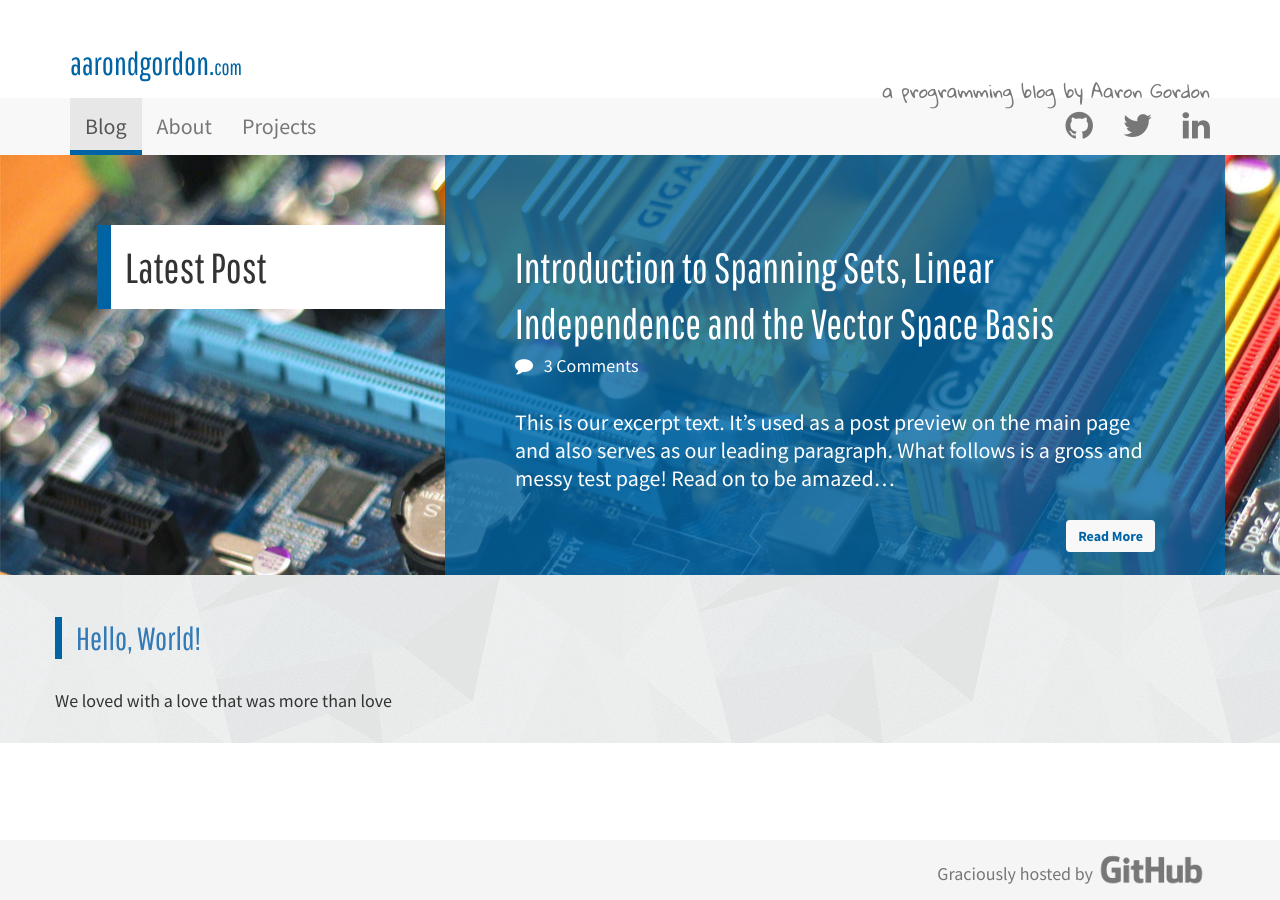
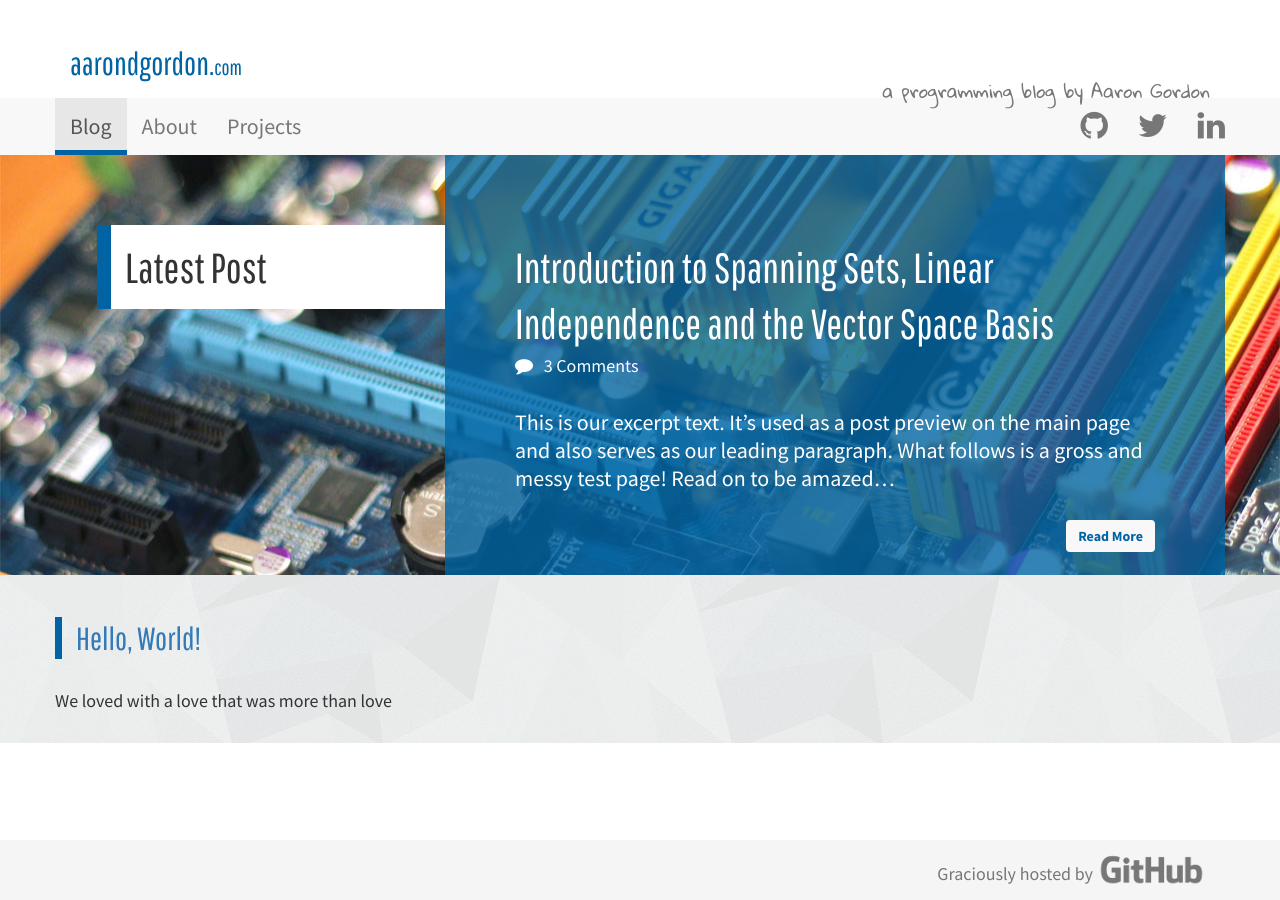
Before and after one commit to aarondgordon/aarondgordon.github.io, a Jekyll site: the page built from index.html, in a window 1280 px wide. Built offline with Jekyll 4.4.1, drawn with Linux system fonts in a browser that asks for light colours; nearby versions of some CDN libraries.

Commit message:
Removed gutter from navbar

```diff
--- a/_layouts/default.html
+++ b/_layouts/default.html
@@ -45,7 +45,7 @@
     </div>
 
     <nav class="navbar navbar-default navbar-static-top">
-      <div class="container">
+      <div class="container no-gutter">
         <div class="navbar-header">
           <button type="button"
               class="navbar-toggle"
```
